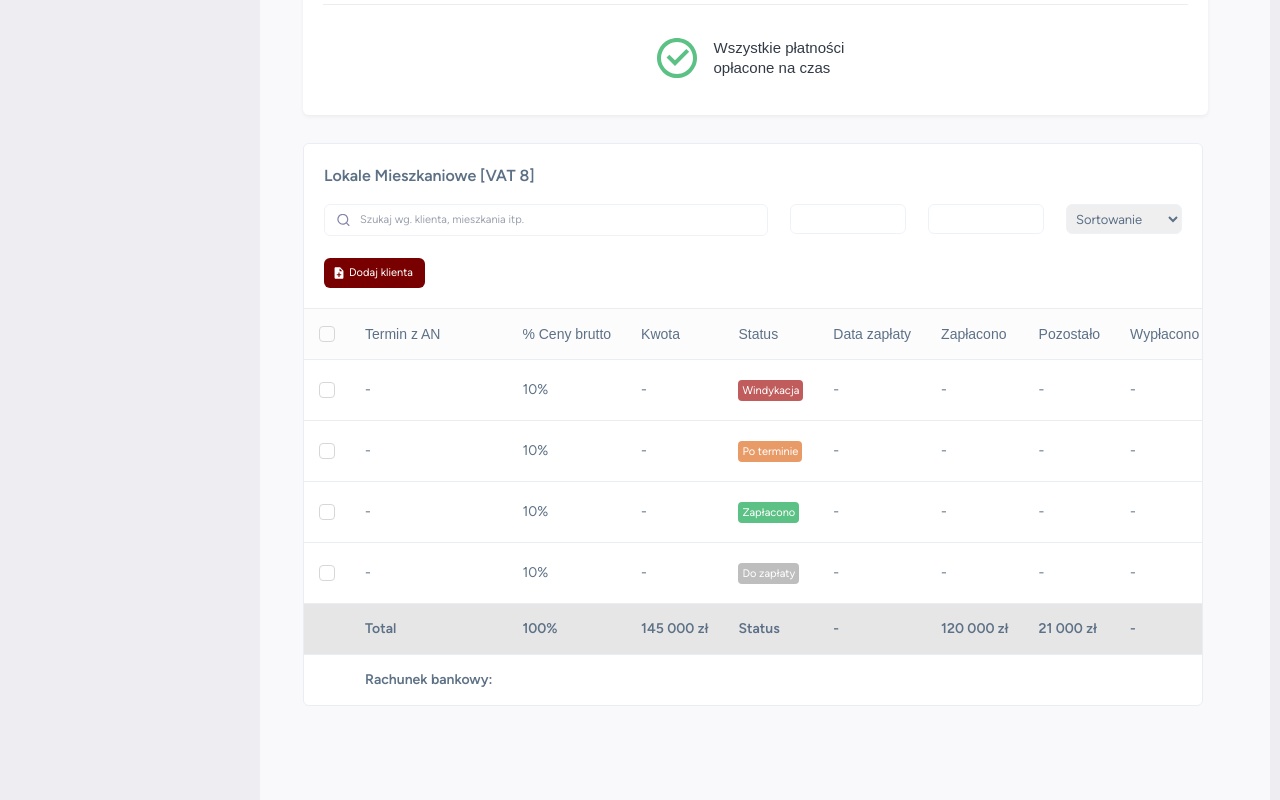
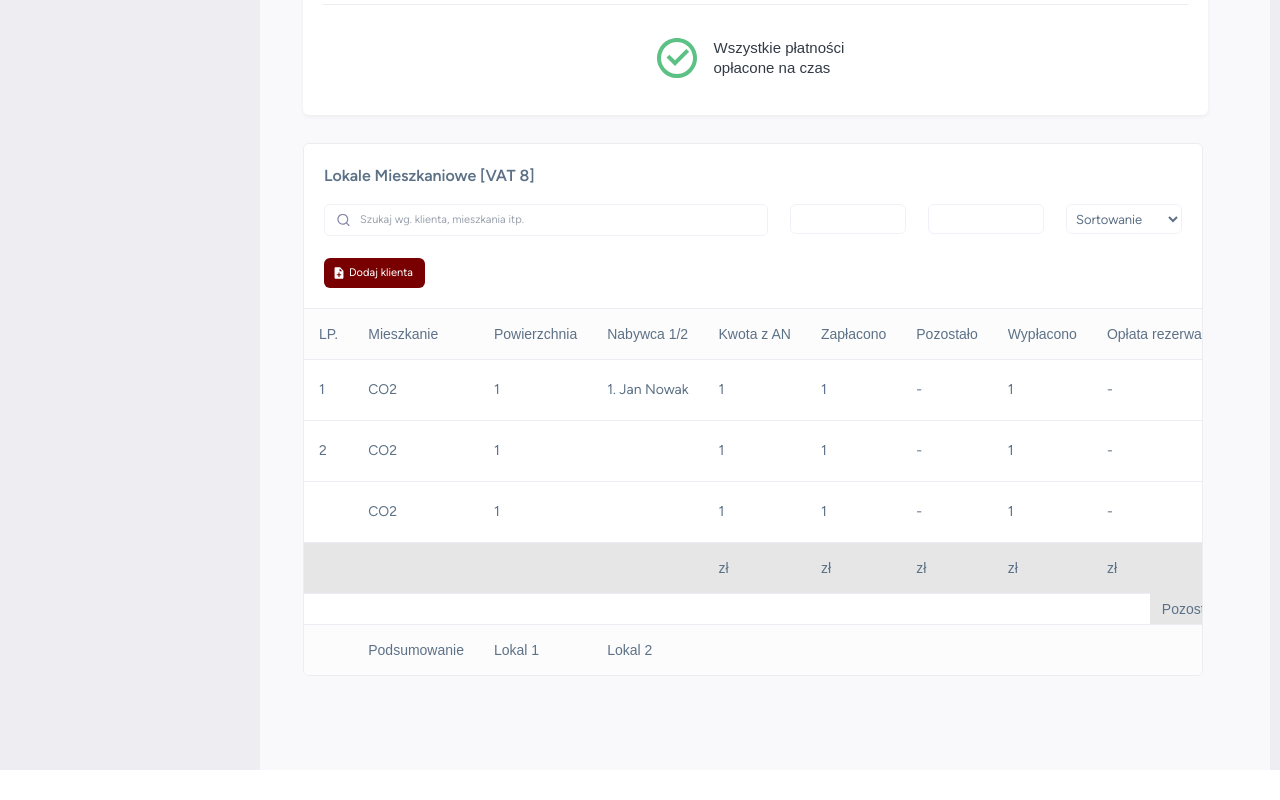
Before and after one commit to nazar-koltsun/sovo, a React (Create React App) app: page /customers in a window 1280 px wide. Shown: the part 1519-2319 px from the top of the page. After the commit the page ends 2289 px from the top, so only its background shows below. Built offline with nearby package versions, Linux system fonts and the light colour scheme; the HTML template or start-up script is replaced by a standard one; a web font is replaced by a local one.

Commit message:
Finished with second table

```diff
--- a/src/components/Table.jsx
+++ b/src/components/Table.jsx
@@ -1,4 +1,6 @@
 import { cn } from '../lib/utils';
+import Button from './Button';
+import EditDotsIcon from '../assets/images/edit-dots.svg';
 
 const TableCheckBox = ({ onChange }) => {
   return (
@@ -16,9 +18,14 @@ const Table = ({
   summary,
   bill,
   editable = false,
+  hasActions = false,
+  showTotalPrimary,
+  showTotalSecondary,
   className,
 }) => {
   const basicTdClasses = 'py-[15px] px-[15px] text-left';
+  const emptyActionTd = <td className={`${basicTdClasses} w-[54px]`}></td>;
+
   return (
     <div
       className={`${className} bg-white rounded-[6px] border border-[var(--bright-gray)] text-[var(--electric-blue)] overflow-x-auto w-[calc(100vw-380px)] max-1024:w-[calc(100vw-255px)] max-768:w-[calc(100vw-55px)]`}
@@ -26,7 +33,7 @@ const Table = ({
       <div className="sticky left-0 py-[20px] px-[20px] border-b border-[var(--bright-gray)]">
         {topContent}
       </div>
-      <table className="w-full whitespace-nowrap">
+      <table className="w-full whitespace-nowrap relative">
         <thead>
           <tr className="bg-[var(--lotion)] border-b border-[var(--bright-gray)]">
             {editable && (
@@ -41,6 +48,7 @@ const Table = ({
                 {key}
               </th>
             ))}
+            {hasActions && <th className={`${basicTdClasses} w-[54px]`}></th>}
           </tr>
         </thead>
         <tbody>
@@ -55,21 +63,38 @@ const Table = ({
               )}
               {Object.keys(row).map((key, index) => (
                 <td key={index} className={`${basicTdClasses}`}>
-                  {key === 'Status' ?
-                  <span className={
-                    cn('text-[11px] p-1 text-center rounded-[4px] text-white',
-                      row[key] === 'Windykacja' && "bg-[#C15C5C]",
-                      row[key] === 'Po terminie' && "bg-[#E99B67]",
-                      row[key] === 'Zapłacono' && "bg-[#5CC184]",
-                      row[key] === 'Do zapłaty' && "bg-[#BEBEBE]",
-                    )}>
+                  {key === 'Status' ? (
+                    <span
+                      className={cn(
+                        'text-[11px] p-1 text-center rounded-[4px] text-white',
+                        row[key] === 'Windykacja' && 'bg-[#C15C5C]',
+                        row[key] === 'Po terminie' && 'bg-[#E99B67]',
+                        row[key] === 'Zapłacono' && 'bg-[#5CC184]',
+                        row[key] === 'Do zapłaty' && 'bg-[#BEBEBE]'
+                      )}
+                    >
                       {row[key]}
                     </span>
-                  : row[key]}
+                  ) : (
+                    row[key]
+                  )}
                 </td>
               ))}
+              {hasActions && (
+                <td className={`${basicTdClasses} w-[54px]`}>
+                  <Button
+                    className="w-[30px] h-[30px] pt-0 pb-0 pr-0 pl-0"
+                    variant="flat"
+                  >
+                    <img src={EditDotsIcon} alt="Edytuj" />
+                  </Button>
+                </td>
+              )}
             </tr>
           ))}
+
+          {showTotalPrimary && (
+            <>
               <tr className="bg-[#E6E6E7] border-b border-[var(--bright-gray)]">
                 {editable && <td className="w-[54px]"></td>}
                 {Object.keys(data[0]).map((key, index) => (
@@ -77,6 +102,7 @@ const Table = ({
                     {summary[key]}
                   </td>
                 ))}
+                {hasActions && emptyActionTd}
               </tr>
               <tr>
                 {editable && <td className="w-[54px]"></td>}
@@ -86,6 +112,44 @@ const Table = ({
                   </td>
                 ))}
               </tr>
+            </>
+          )}
+
+          {showTotalSecondary && (
+            <>
+              <tr className="bg-[#E6E6E7] border-b border-[var(--bright-gray)]">
+                {editable && <td className="w-[54px]"></td>}
+                {Object.keys(data[0]).map((key, index) => (
+                  <td key={index} className={`${basicTdClasses} font-medium`}>
+                    {summary[key]}
+                  </td>
+                ))}
+                {hasActions && emptyActionTd}
+                <div className="absolute flex justify-between items-center bottom-[51px] left-[50%] transform -translate-x-1/2 w-[500px] px-[12px] h-[31px] bg-[#E6E6E7] font-medium">
+                  <p>Pozostało na rachubku deweloperskim:</p>
+                  <p className="font-semibold">100 000 zł</p>
+                </div>
+              </tr>
+
+              <tr className="border-b border-[var(--bright-gray)]">
+                {editable && <td className="w-[54px]"></td>}
+                {Object.keys(data[0]).map((key, index) => (
+                  <td key={index} className={`${basicTdClasses}`}></td>
+                ))}
+                {hasActions && emptyActionTd}
+              </tr>
+
+              <tr className="bg-[var(--lotion)]">
+                {editable && <td className="w-[54px]"></td>}
+                {Object.keys(data[0]).map((key, index) => (
+                  <td key={index} className={`${basicTdClasses} font-medium`}>
+                    {bill[key]}
+                  </td>
+                ))}
+                {hasActions && emptyActionTd}
+              </tr>
+            </>
+          )}
         </tbody>
       </table>
     </div>
--- a/src/pages/Customers.jsx
+++ b/src/pages/Customers.jsx
@@ -17,7 +17,6 @@ import WalletIcon from '../assets/images/wallet.svg';
 import ReservationIcon from '../assets/images/reservations.svg';
 import PlusIcon from '../assets/images/plus.svg';
 import SearchInput from '../components/SearchInput';
-
 
 const CUSTOMER_DETAILS = [
   {
@@ -96,71 +95,88 @@ const VINDICATIONS_LIST = [
 
 const TABLE_DATA = [
   {
-    'Termin z AN': '-',
-    '% Ceny brutto': '10%',
-    Kwota: '-',
-    Status: 'Windykacja',
-    'Data zapłaty': '-',
-    Zapłacono: '-',
+    'LP.': '1',
+    Mieszkanie: 'CO2',
+    Powierzchnia: '1',
+    'Nabywca 1/2': '1. Jan Nowak',
+    'Kwota z AN': '1',
+    Zapłacono: '1',
+    Pozostało: '25 000 zł',
+    Wypłacono: '1',
+    'Opłata rezerwacyjna': '-',
+    'Data zapłaty': '10/11/2024',
+    Status: 'Zapłacono',
+    Zwrócono: '-',
+    'Data zwrotu': '-',
+    'Przekazano na rachunek deweloperski': '-',
+    'Data przekazania': '-',
     Pozostało: '-',
-    Wypłacono: '-',
-    Dnia: '-',
-    'Kwota wypłacona': '-',
+    Komentarz: '-',
+    'Wymagane wpłaty': '-',
+    'Brakujące wpłaty': '-',
   },
   {
-    'Termin z AN': '-',
-    '% Ceny brutto': '10%',
-    Kwota: '-',
-    Status: 'Po terminie',
-    'Data zapłaty': '-',
-    Zapłacono: '-',
+    'LP.': '2',
+    Mieszkanie: 'CO2',
+    Powierzchnia: '1',
+    'Nabywca 1/2': '',
+    'Kwota z AN': '1',
+    Zapłacono: '1',
+    Pozostało: '17 000 zł',
+    Wypłacono: '1',
+    'Opłata rezerwacyjna': '-',
+    'Data zapłaty': '10/11/2024',
+    Status: 'Windykacja',
+    Zwrócono: '-',
+    'Data zwrotu': '-',
+    'Przekazano na rachunek deweloperski': '-',
+    'Data przekazania': '-',
     Pozostało: '-',
-    Wypłacono: '-',
-    Dnia: '-',
-    'Kwota wypłacona': '-',
+    Komentarz: '-',
+    'Wymagane wpłaty': '-',
+    'Brakujące wpłaty': '-',
   },
   {
-    'Termin z AN': '-',
-    '% Ceny brutto': '10%',
-    Kwota: '-',
-    Status: 'Zapłacono',
-    'Data zapłaty': '-',
-    Zapłacono: '-',
+    'LP.': '',
+    Mieszkanie: 'CO2',
+    Powierzchnia: '1',
+    'Nabywca 1/2': '',
+    'Kwota z AN': '1',
+    Zapłacono: '1',
+    Pozostało: '17 000 zł',
+    Wypłacono: '1',
+    'Opłata rezerwacyjna': '-',
+    'Data zapłaty': '10/11/2024',
+    Status: 'Po terminie',
+    Zwrócono: '-',
+    'Data zwrotu': '-',
+    'Przekazano na rachunek deweloperski': '-',
+    'Data przekazania': '-',
     Pozostało: '-',
-    Wypłacono: '-',
-    Dnia: '-',
-    'Kwota wypłacona': '-',
-  },
-  {
-    'Termin z AN': '-',
-    '% Ceny brutto': '10%',
-    Kwota: '-',
-    Status: 'Do zapłaty',
-    'Data zapłaty': '-',
-    Zapłacono: '-',
-    Pozostało: '-',
-    Wypłacono: '-',
-    Dnia: '-',
-    'Kwota wypłacona': '-',
+    Komentarz: '-',
+    'Wymagane wpłaty': '-',
+    'Brakujące wpłaty': '-',
   },
 ];
 
 const TABLE_SUMMARY = {
-  'Termin z AN': 'Total',
-  '% Ceny brutto': '100%',
-  Kwota: '145 000 zł',
-  Status: 'Status',
-  'Data zapłaty': '-',
-  Zapłacono: '120 000 zł',
-  Pozostało: '21 000 zł',
-  Wypłacono: '-',
-  Dnia: '-',
-  'Kwota wypłacona': '-',
+  'Kwota z AN': 'zł',
+  Zapłacono: 'zł',
+  Pozostało: 'zł',
+  Wypłacono: 'zł',
+  'Opłata rezerwacyjna': 'zł',
+  'Data zapłaty	': '-',
 };
-const TABLE_BILL = { 'Termin z AN': 'Rachunek bankowy:', age: '-' };
+
+const TABLE_BILL = {
+  Mieszkanie: 'Podsumowanie',
+  Powierzchnia: 'Lokal 1',
+  'Nabywca 1/2': 'Lokal 2',
+};
 
 const TableHeader = () => {
-  const basicFieldClasses = 'w-[116px] h-[30px] border border-[#EEF2F7] rounded-[6px] focus:outline-none text-[13px]';
+  const basicFieldClasses =
+    'w-[116px] h-[30px] border border-[#EEF2F7] rounded-[6px] focus:outline-none text-[13px]';
 
   return (
     <div className="flex gap-[40px] max-1600:flex-col max-1600:gap-4 max-1600:justify-between">
@@ -172,15 +188,9 @@ const TableHeader = () => {
           iconClassName="w-[13px] h-[13px]"
           placeholder="Szukaj wg. klienta, mieszkania itp."
         />
-        <input
-          type="text"
-          className={`${basicFieldClasses} px-[10px]`}
-        />
-        <input
-          type="text"
-          className={`${basicFieldClasses} px-[10px]`}
-        />
-        <select className={`${basicFieldClasses} pl-[5px]`}>
+        <input type="text" className={`${basicFieldClasses} px-[10px]`} />
+        <input type="text" className={`${basicFieldClasses} px-[10px]`} />
+        <select className={`${basicFieldClasses} pl-[5px] bg-transparent`}>
           <option value="Sortowanie">Sortowanie</option>
           <option value="Wszystkie">Wszystkie</option>
         </select>
@@ -271,7 +281,8 @@ const Payments = () => {
         data={TABLE_DATA}
         summary={TABLE_SUMMARY}
         bill={TABLE_BILL}
-        editable
+        showTotalSecondary
+        hasActions
       />
     </PageWrapper>
   );
--- a/src/pages/Payments.jsx
+++ b/src/pages/Payments.jsx
@@ -247,6 +247,7 @@ const Payments = () => {
         summary={TABLE_SUMMARY}
         bill={TABLE_BILL}
         editable
+        showTotalPrimary
       />
     </PageWrapper>
   );
```
Also changed, not shown: src/assets/images/edit-dots.svg (added). Lines whose indentation alone changed are shown as unchanged.
